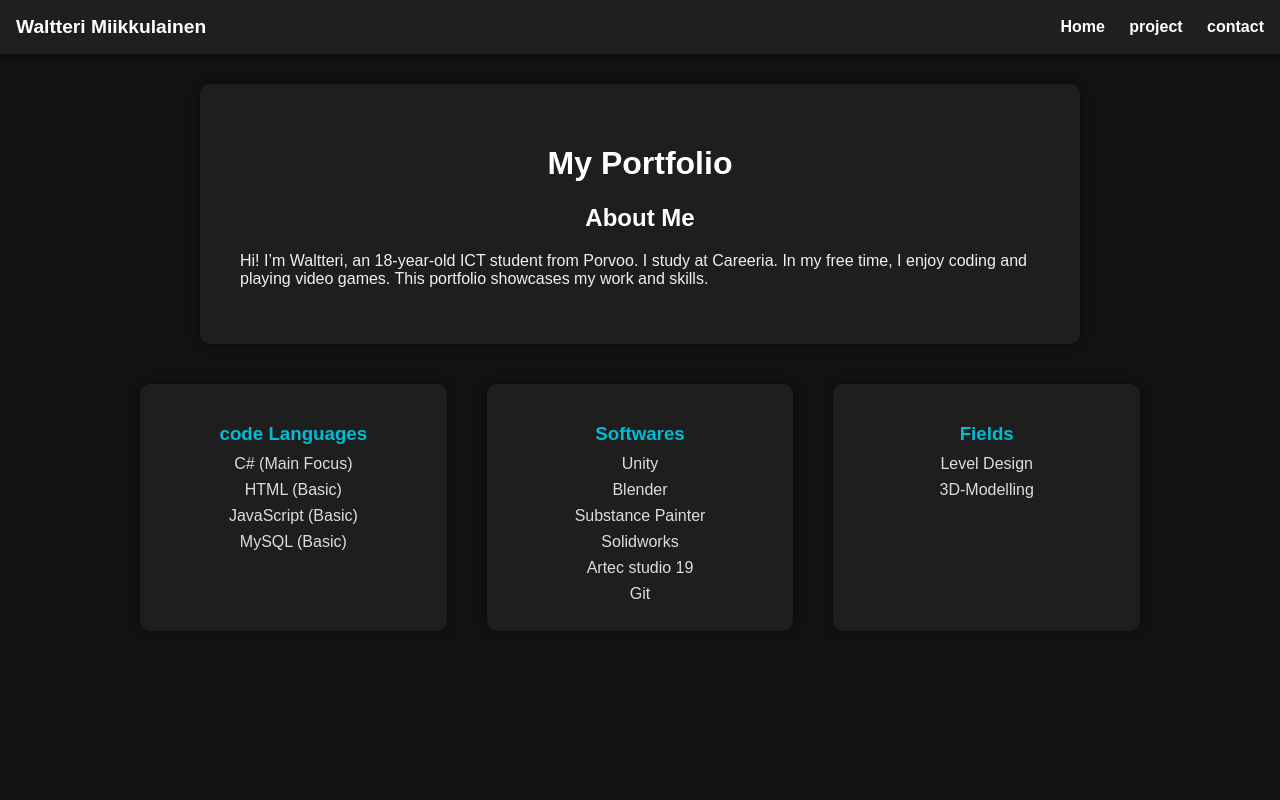
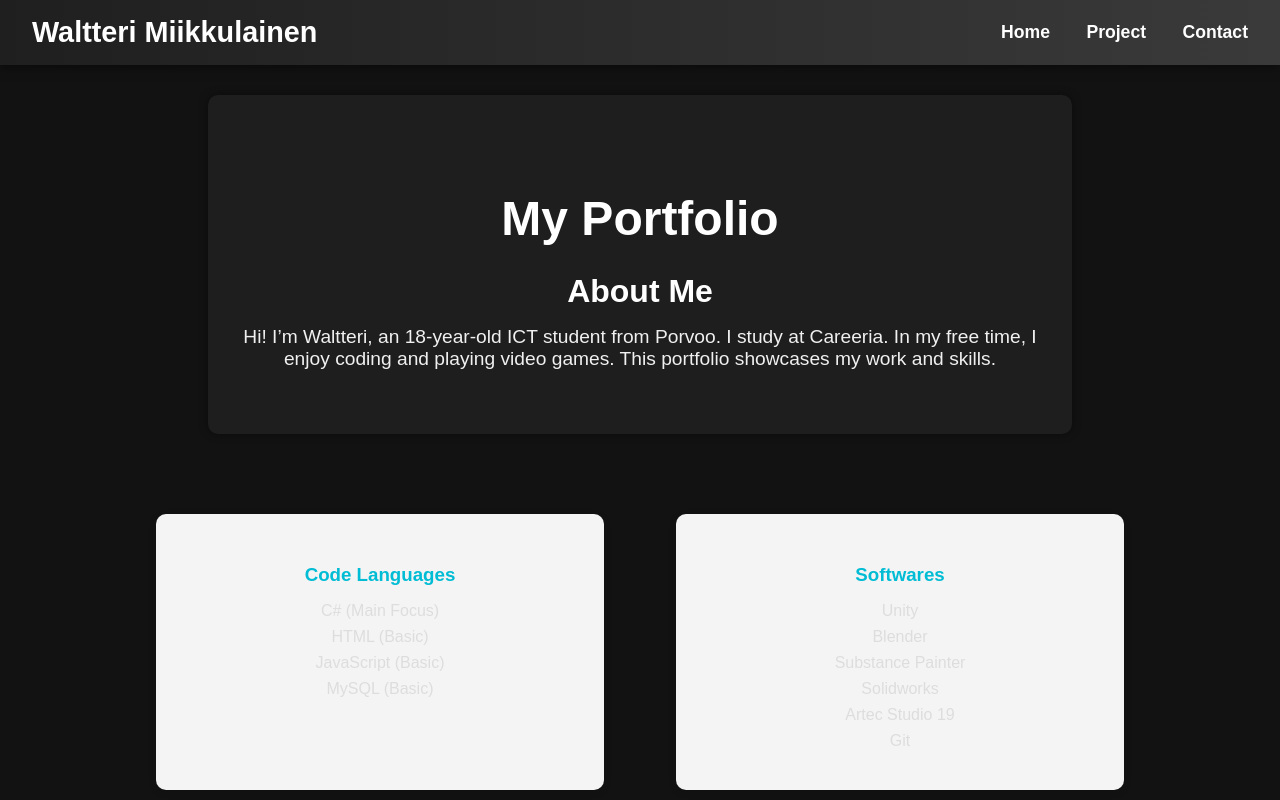
Before and after one commit to maito2maito/maito2maito.github.io, a plain HTML site: page index.html in a window 1280 px wide. Shown: the top 800 px of the page. Drawn offline with Linux system fonts and the light colour scheme.

Commit message:
Add files via upload

```diff
--- a/index.html
+++ b/index.html
@@ -6,8 +6,7 @@
   <title>Waltteri Miikkulainen</title>
   <!-- Linkki ulkoiseen CSS-tiedostoon -->
   <link rel="stylesheet" href="Styless.css">
-
-
+  <link rel="stylesheet" href="navigationbar.css">
 </head>
 <body>
 
@@ -18,8 +17,8 @@
     </div>
     <div class="nav-right">
       <a href="index.html">Home</a>
-      <a href="project">project</a>
-      <a href="contact.html">contact</a>
+      <a href="project.html">Project</a>
+      <a href="contact.html">Contact</a>
     </div>
   </nav>
 
@@ -36,7 +35,7 @@
   <!-- Tiedot: Languages, Softwares, Fields -->
   <div class="info-section">
     <div class="info-box">
-      <h3>code Languages</h3>
+      <h3>Code Languages</h3>
       <ul>
         <li>C# (Main Focus)</li>
         <li>HTML (Basic)</li>
@@ -51,7 +50,7 @@
         <li>Blender</li>
         <li>Substance Painter</li>
         <li>Solidworks</li>
-        <li>Artec studio 19</li>
+        <li>Artec Studio 19</li>
         <li>Git</li>
       </ul>
     </div>
--- /dev/null
+++ b/navigationbar.css
@@ -0,0 +1,99 @@
+/* Navigaatiopalkki */
+nav {
+  display: flex;
+  justify-content: space-between;
+  align-items: center;
+  padding: 1rem 2rem;
+  background: linear-gradient(90deg, #1f1f1f, #3a3a3a);
+  box-shadow: 0 2px 10px rgba(0, 0, 0, 0.5);
+  position: sticky;
+  top: 0;
+  z-index: 1000;
+}
+
+.nav-left {
+  font-size: 1.8rem;
+  font-weight: bold;
+  color: #ffffff;
+}
+
+.nav-right a {
+  margin-left: 2rem;
+  text-decoration: none;
+  font-size: 1.1rem;
+  color: #ffffff;
+  transition: color 0.3s ease, border-bottom 0.3s ease;
+  position: relative;
+}
+
+.nav-right a::after {
+  content: '';
+  display: block;
+  width: 0;
+  height: 2px;
+  background: #ffffff;
+  transition: width 0.3s;
+  position: absolute;
+  bottom: -5px;
+  left: 0;
+}
+
+.nav-right a:hover::after {
+  width: 100%;
+}
+
+.nav-right a:hover {
+  color: #00adb5;
+}
+
+/* About Me -osio */
+.about {
+  padding: 4rem 2rem;
+  text-align: center;
+}
+
+.about h1 {
+  font-size: 3rem;
+  margin-bottom: 1rem;
+}
+
+.about h2 {
+  font-size: 2rem;
+  margin-bottom: 1rem;
+}
+
+.about p {
+  font-size: 1.2rem;
+  max-width: 800px;
+  margin: 0 auto;
+}
+
+/* Info Section */
+.info-section {
+  display: flex;
+  flex-wrap: wrap;
+  justify-content: center;
+  padding: 4rem 2rem;
+}
+
+.info-box {
+  background: #f4f4f4;
+  border-radius: 10px;
+  padding: 2rem;
+  margin: 1rem;
+  width: 300px;
+  box-shadow: 0 2px 8px rgba(0, 0, 0, 0.1);
+}
+
+.info-box h3 {
+  margin-bottom: 1rem;
+}
+
+.info-box ul {
+  list-style-type: none;
+  padding: 0;
+}
+
+.info-box li {
+  margin-bottom: 0.5rem;
+}
```
Also changed, not shown: project.html (+4 -1 lines), Styless.css (line endings or trailing spaces), projects.css (line endings or trailing spaces).
